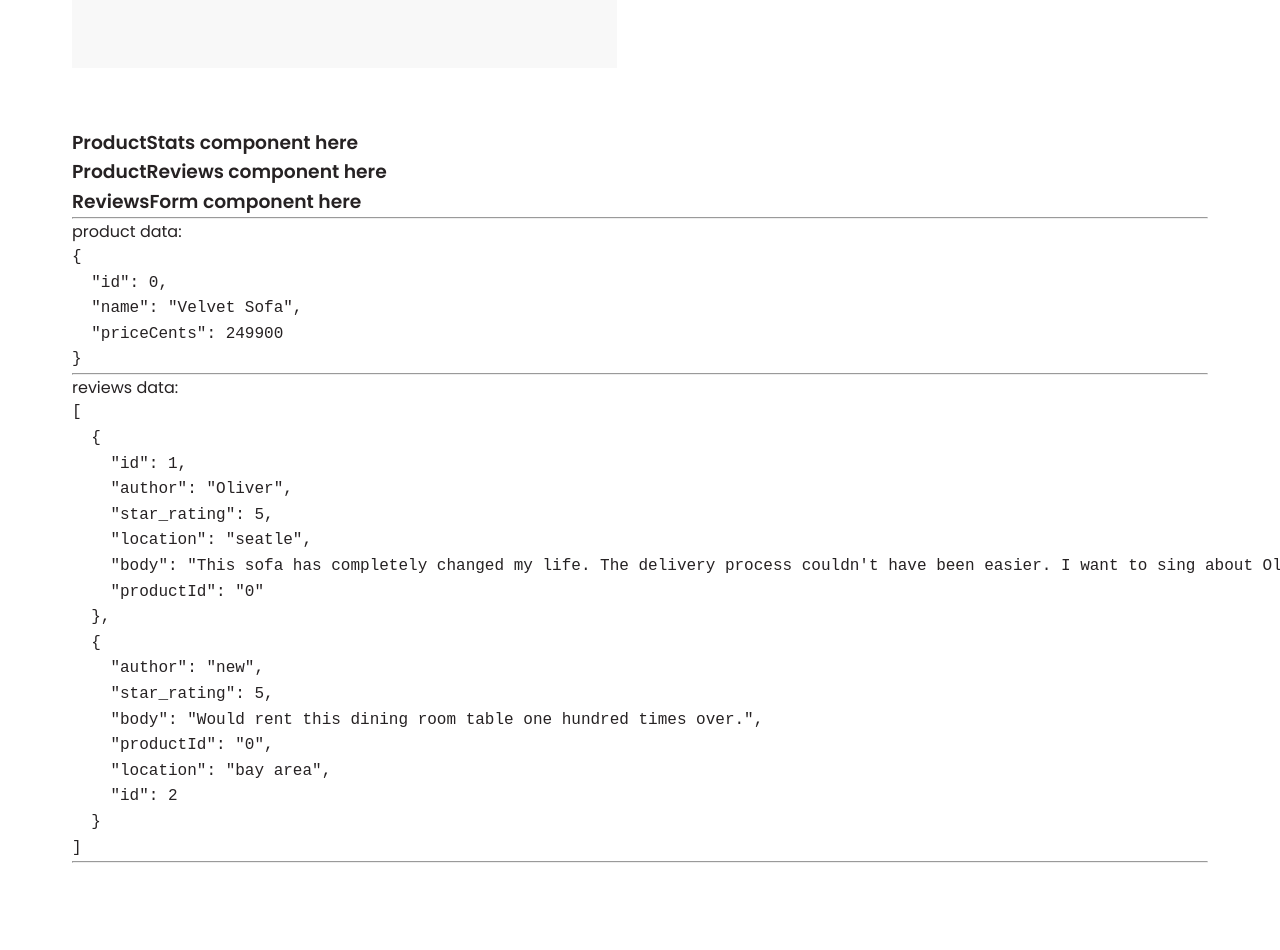
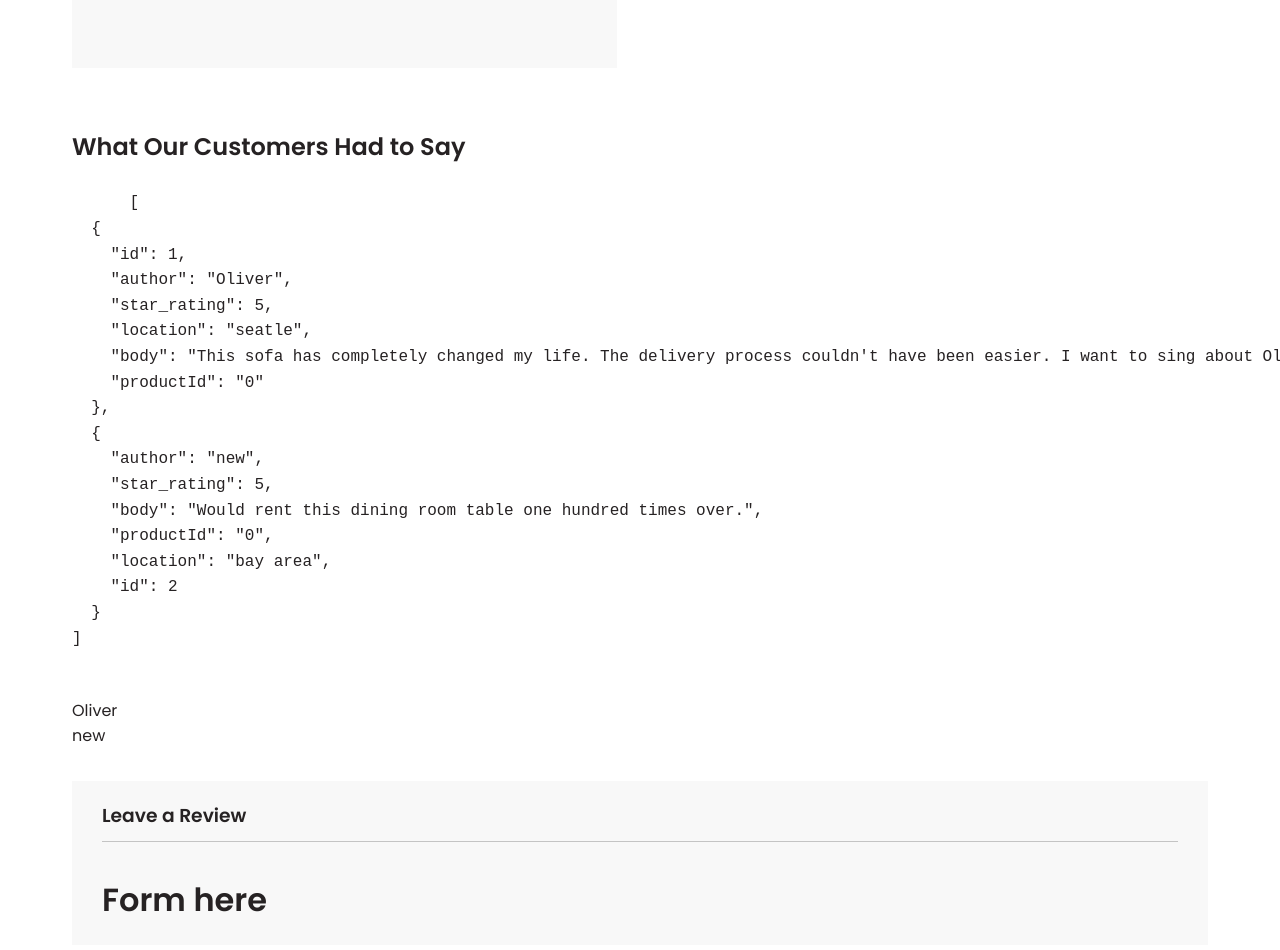
Before and after one commit to chrismadrigal/vue-home-test-master, a Vue app: page /product/0 in a window 1280 px wide. Shown: the part 440-1390 px from the top of the page. Built offline with nearby package versions, Linux system fonts and the light colour scheme; data requests are answered from the project's data file.

Commit message:
Add components for displaying reviews, reviews stats, post review form

```diff
--- a/src/components/Product.vue
+++ b/src/components/Product.vue
@@ -5,26 +5,16 @@
         Image Placeholder
       </div>
       <div class="product-info">
-        <h1 class="product-title">Produc Title here</h1>
+        <h1 class="product-title">{{ product.name }}</h1>
       </div>
     </div>
 
     <div class="reviews">
-      <h3>ProductStats component here</h3>
-      <h3>ProductReviews component here</h3>
-      <h3>ReviewsForm component here</h3>
-
-      <hr />
-      <p>product data:</p>
-      <code>
-                <pre>{{ product }}</pre>
-            </code>
-      <hr />
-      <p>reviews data:</p>
-      <code>
-                <pre>{{ reviews }}</pre>
-            </code>
-      <hr />
+      <template v-if="reviews && reviews.length">
+        <ProductStats :reviews="reviews" />
+        <ProductReviews :reviews="reviews" />
+      </template>
+      <ReviewsForm :productId="productId" @reviewAdded="onReviewAdded" />
     </div>
   </div>
 </template>
@@ -33,6 +23,9 @@
 import { ref } from "vue";
 import { useRoute } from "vue-router";
 import useApi from "@/composables/useApi.js";
+import ProductStats from "@/components/ProductStats";
+import ProductReviews from "@/components/ProductReviews";
+import ReviewsForm from "@/components/ReviewsForm";
 
 // Get the product Id from the route params.
 const route = useRoute();
@@ -45,7 +38,6 @@ const { response: product } = await useApi(`/products/${productId.value}`)
 const {
   response: reviews,
 } = await useApi(`/reviews?productId=${productId.value}`)
-
 
 </script>
 
@@ -61,10 +53,6 @@ const {
 .product-image {
   margin: 0 -20px;
   width: 100vw;
-}
-
-.product-title {
-  font-size: 1.75rem;
 }
 
 .product-info {
--- /dev/null
+++ b/src/components/ProductReviews.vue
@@ -0,0 +1,25 @@
+<template>
+  <div class="product-reviews">
+    <div v-for="review of reviews" :key="review.id" class="product-review">
+      <p>{{ review.author }}</p>
+    </div>
+  </div>
+</template>
+
+<script setup>
+import { defineProps } from "vue";
+
+// Products Prop
+defineProps({
+  reviews: {
+    type: Array,
+    required: true,
+  },
+});
+</script>
+
+<style scoped>
+.product-reviews {
+  margin-bottom: var(--sections-spacing-mobile);
+}
+</style>
--- /dev/null
+++ b/src/components/ProductStats.vue
@@ -0,0 +1,27 @@
+<template>
+  <div class="product-ratings">
+    <h2>What Our Customers Had to Say</h2>
+    <pre><code>
+      {{ reviews }}
+    </code></pre>
+  </div>
+</template>
+
+<script setup>
+import { defineProps } from "vue";
+
+// Products Prop
+defineProps({
+  reviews: {
+    type: Array,
+    required: true,
+  },
+});
+
+</script>
+
+<style scoped>
+.product-ratings {
+  margin-bottom: 20px;
+}
+</style>
--- /dev/null
+++ b/src/components/ReviewsForm.vue
@@ -0,0 +1,48 @@
+<template>
+  <div class="reviews-form">
+    <h3 class="leave-review-title">Leave a Review</h3>
+    <form @submit.prevent="onSubmit">
+      <h1>Form here</h1>
+      {{ }}
+    </form>
+  </div>
+</template>
+
+<script setup>
+import { defineProps } from "vue";
+
+// Component Props
+defineProps({
+  productId: {
+    type: Number,
+    required: true,
+  },
+});
+
+
+// Handles Submitting the form
+const onSubmit = () => {
+  console.log("onSubmit")
+};
+</script>
+
+<style scoped>
+.reviews-form {
+  background: var(--color-background-light);
+  padding: 20px;
+  margin: 0 -20px;
+}
+
+.leave-review-title {
+  padding-bottom: 10px;
+  margin-bottom: var(--sections-spacing-mobile);
+  border-bottom: 1px solid var(--color-border-darker);
+}
+
+@media (min-width: 768px) {
+  .reviews-form {
+    padding: 20px 30px;
+    margin: 0;
+  }
+}
+</style>
```
